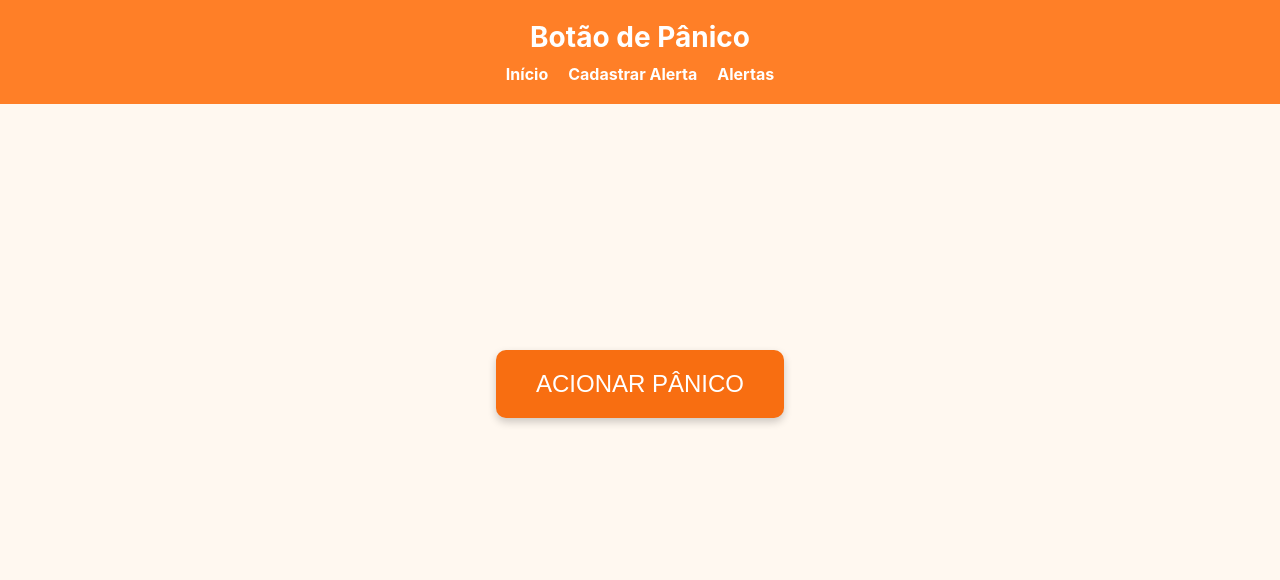
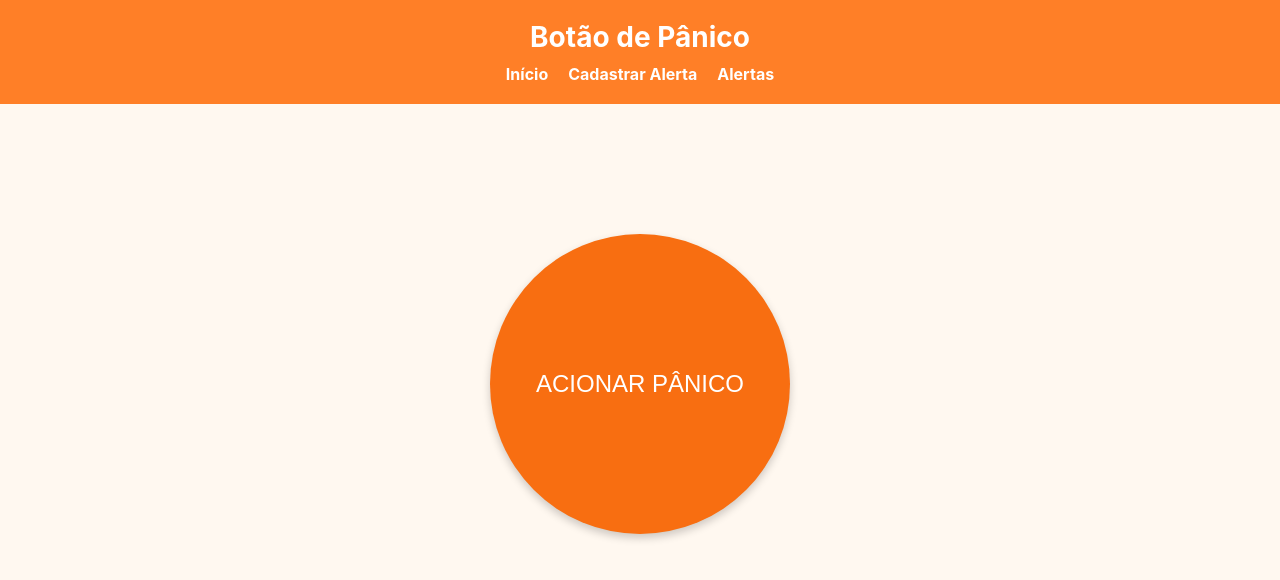
Before and after one commit to LucasAiello/panic_button, a React (Create React App) app in the folder frontend/: page / in a window 1280 px wide. Shown: the top 580 px of the page. Built offline with nearby package versions, Linux system fonts and the light colour scheme.

Commit message:
Mudando estilo botão

```diff
--- a/frontend/src/styles.js
+++ b/frontend/src/styles.js
@@ -42,8 +42,10 @@ title: {
     color: '#fff',
     border: 'none',
     padding: '20px 40px',
+    height: '300px',
+    width: '300px',
     fontSize: '24px',
-    borderRadius: '10px',
+    borderRadius: '300px',
     cursor: 'pointer',
     boxShadow: '0 4px 8px rgba(0,0,0,0.2)',
     transition: 'transform 0.2s',
```
